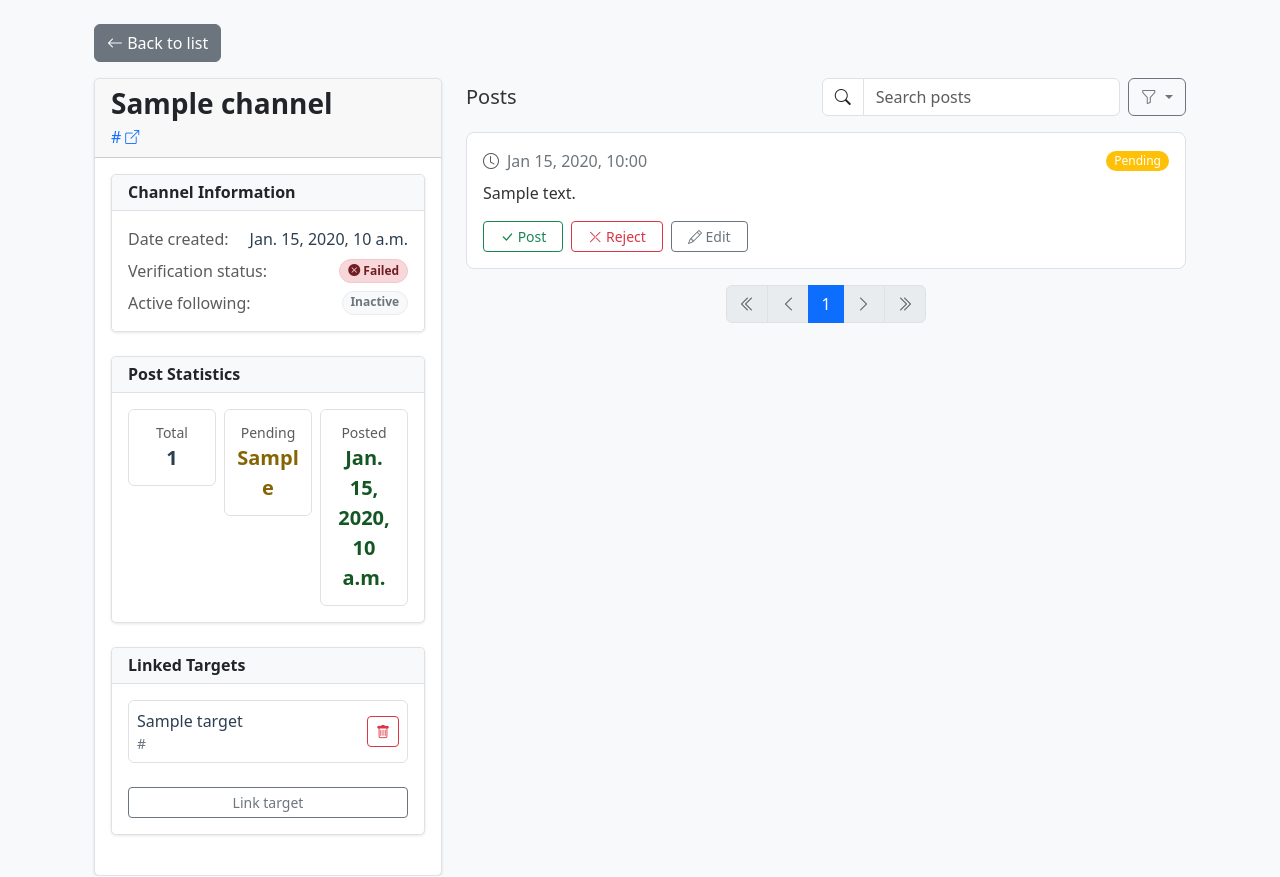
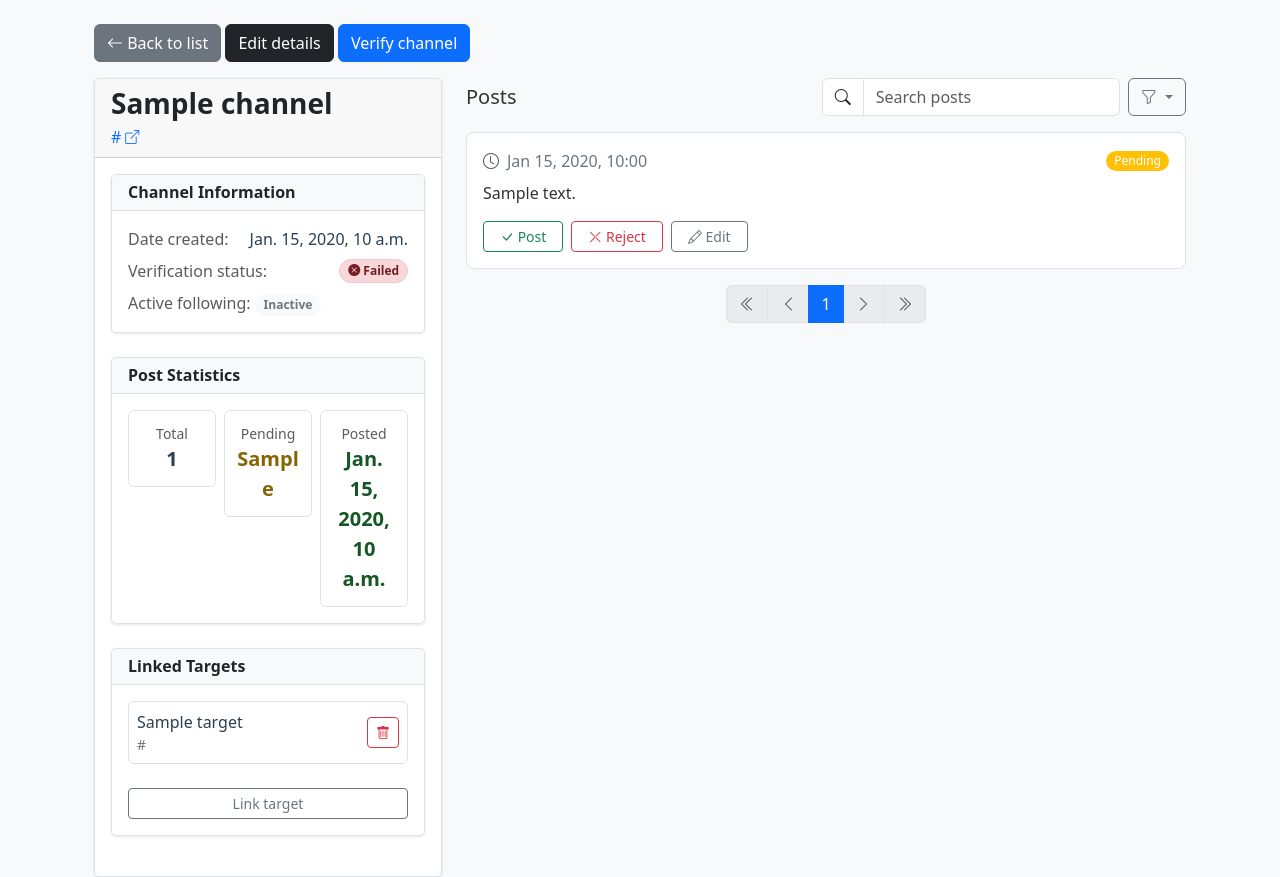
Before and after one commit to ch4zzy/telegram-message-tracker, a Django app: template tracker/templates/tracker/source_detail.html in a window 1280 px wide. Shown: the part 56-933 px from the top of the page. Run offline with Django 5.2, Linux system fonts and the light colour scheme; the template is opened without the code that fills it: most values are stand-ins (such as "Sample title", 1, 10 or a date in 2020); some libraries are stand-ins or nearby versions.

Commit message:
Add active following status and enhance source detail UI with dropdowns

```diff
--- a/tracker/templates/tracker/base.html
+++ b/tracker/templates/tracker/base.html
@@ -52,6 +52,7 @@
 <script src="{% static 'js/bootstrap.bundle.min.js' %}"></script>
 <script src="{% static 'js/check_source_status.js' %}"></script>
 <script src="{% static 'js/modal_form_statuses.js' %}"></script>
+<script src="{% static 'js/toggle_dropdown.js' %}"></script>
 
 <script src="https://unpkg.com/htmx.org@2.0.4"
         integrity="sha384-HGfztofotfshcF7+8n44JQL2oJmowVChPTg48S+jvZoztPfvwD79OC/LTtG6dMp+"
--- a/tracker/templates/tracker/partials/post_source_filters.html
+++ b/tracker/templates/tracker/partials/post_source_filters.html
@@ -12,19 +12,22 @@
                        hx-target="#post-list"
                        hx-indicator="#search-indicator"
                        hx-include="#search-input"
-                       hx-headers='{"X-CSRFToken": "{{ csrf_token }}"}'
-                >
-
+                       hx-headers='{"X-CSRFToken": "{{ csrf_token }}"}'>
             </div>
-            <div class="dropdown">
-                <button class="btn btn-outline-secondary dropdown-toggle" type="button" id="postFilterDropdown" data-bs-toggle="dropdown" aria-expanded="false">
+            <div class="dropdown" hx-on::after-request="new bootstrap.Dropdown(document.getElementById('postFilterDropdown'))">
+                <button class="btn btn-outline-secondary dropdown-toggle" type="button" id="postFilterDropdown"
+                    data-bs-toggle="dropdown" aria-expanded="false">
                     <i class="bi bi-funnel"></i>
                 </button>
                 <ul class="dropdown-menu" aria-labelledby="postFilterDropdown">
-                    <li><a class="dropdown-item" href="#" hx-get="{% url 'filter_posts' channel.pk %}?status=all" hx-target="#post-list">All Posts</a></li>
-                    <li><a class="dropdown-item" href="#" hx-get="{% url 'filter_posts' channel.pk  %}?status=pending" hx-target="#post-list">Pending</a></li>
-                    <li><a class="dropdown-item" href="#" hx-get="{% url 'filter_posts' channel.pk %}?status=posted" hx-target="#post-list">Posted</a></li>
-                    <li><a class="dropdown-item" href="#" hx-get="{% url 'filter_posts' channel.pk %}?status=rejected" hx-target="#post-list">Rejected</a></li>
+                    <li><a class="dropdown-item" hx-get="{% url 'filter_posts' channel.pk %}?status=all"
+                            hx-target="#post-list">All Posts</a></li>
+                    <li><a class="dropdown-item" hx-get="{% url 'filter_posts' channel.pk %}?status=pending"
+                            hx-target="#post-list">Pending</a></li>
+                    <li><a class="dropdown-item" hx-get="{% url 'filter_posts' channel.pk %}?status=posted"
+                            hx-target="#post-list">Posted</a></li>
+                    <li><a class="dropdown-item" hx-get="{% url 'filter_posts' channel.pk %}?status=rejected"
+                            hx-target="#post-list">Rejected</a></li>
                 </ul>
             </div>
         </div>
--- a/tracker/templates/tracker/partials/source_detail_element.html
+++ b/tracker/templates/tracker/partials/source_detail_element.html
@@ -29,12 +29,20 @@
                     {% endif %}
                 </div>
                 <div class="d-flex justify-content-between">
+                    <div id="active-following">
                         <span class="text-muted">Active following:</span>
                         {% if channel.active_following %}
-                    <span class="badge status-badge-active rounded-pill">Active</span>
+                        <span class="badge status-badge-active rounded-pill btn"
+                            hx-get="{% url 'update_detail_active_following' channel.pk %}"
+                            hx-target="#active-following" hx-swap="innerHTML"
+                            hx-headers='{"X-CSRFToken": "{{ csrf_token }}"}'>Active</span>
                         {% else %}
-                    <span class="badge status-badge-inactive rounded-pill">Inactive</span>
+                        <span class="badge status-badge-inactive rounded-pill btn"
+                            hx-get="{% url 'update_detail_active_following' channel.pk %}"
+                            hx-target="#active-following" hx-swap="innerHTML"
+                            hx-headers='{"X-CSRFToken": "{{ csrf_token }}"}'>Inactive</span>
                         {% endif %}
+                    </div>
                 </div>
             </div>
 
@@ -77,12 +85,17 @@
             <div class="card-body">
                 {% include 'tracker/partials/linked_target_list.html' %}
                 <button type="button" class="btn btn-outline-secondary w-100 btn-sm mt-3" data-bs-toggle="modal"
-                        data-bs-target="#formSourceModal"
-                        hx-get="{% url 'get_target_modal' source_id=channel.pk %}"
+                    data-bs-target="#formSourceModal" hx-get="{% url 'get_target_modal' source_id=channel.pk %}"
                     hx-target="#formSourceModal .modal-content">
                     Link target
                 </button>
             </div>
         </div>
     </div>
+    {% if task_id %}
+    <div hx-get="{% url 'source_post_list_component' channel.pk %}"
+         hx-target="#source-page-content"
+         hx-swap="innerHTML"
+         hx-trigger="load delay:1000ms"></div>
+    {% endif %}
 </div>
--- a/tracker/templates/tracker/source_detail.html
+++ b/tracker/templates/tracker/source_detail.html
@@ -9,12 +9,17 @@
 {% include 'tracker/partials/post_list_compound.html' %}
 {% else %}
 <div class="container mt-4" id="source-page-content">
-            <button class="btn btn-secondary"
-                    hx-get="{% url 'source_list_component' %}"
-                    hx-target="#source-page-content"
-                    hx-swap="innerHTML"
-                    hx-push-url="/source/">
+    <button class="btn btn-secondary" hx-get="{% url 'source_list_component' %}" hx-target="#source-page-content"
+        hx-swap="innerHTML" hx-push-url="/source/">
         <i class="bi bi-arrow-left"></i> Back to list
+    </button>
+    <button class="btn btn-dark" hx-get="{% url 'update_detail_source' channel.pk %}" hx-target="#source-detail"
+        hx-swap="innerHTML">
+        Edit details
+    </button>
+    <button class="btn btn-primary" hx-get="{% url 'verify_detail_source' channel.pk %}" hx-target="#source-detail"
+        hx-swap="innerHTML">
+        Verify channel
     </button>
     <div class="row">
         <div class="col-lg-4">
```
Also changed, not shown: tracker/templates/registration/login.html (+26 -0 lines), tracker/templates/registration/registration.html (+0 -11 lines), tracker/templates/tracker/partials/post_list_compound.html (+21 -8 lines), tracker/templates/tracker/partials/source_detail_active_following.html (added, +14 -0 lines). Lines whose indentation alone changed are shown as unchanged.
